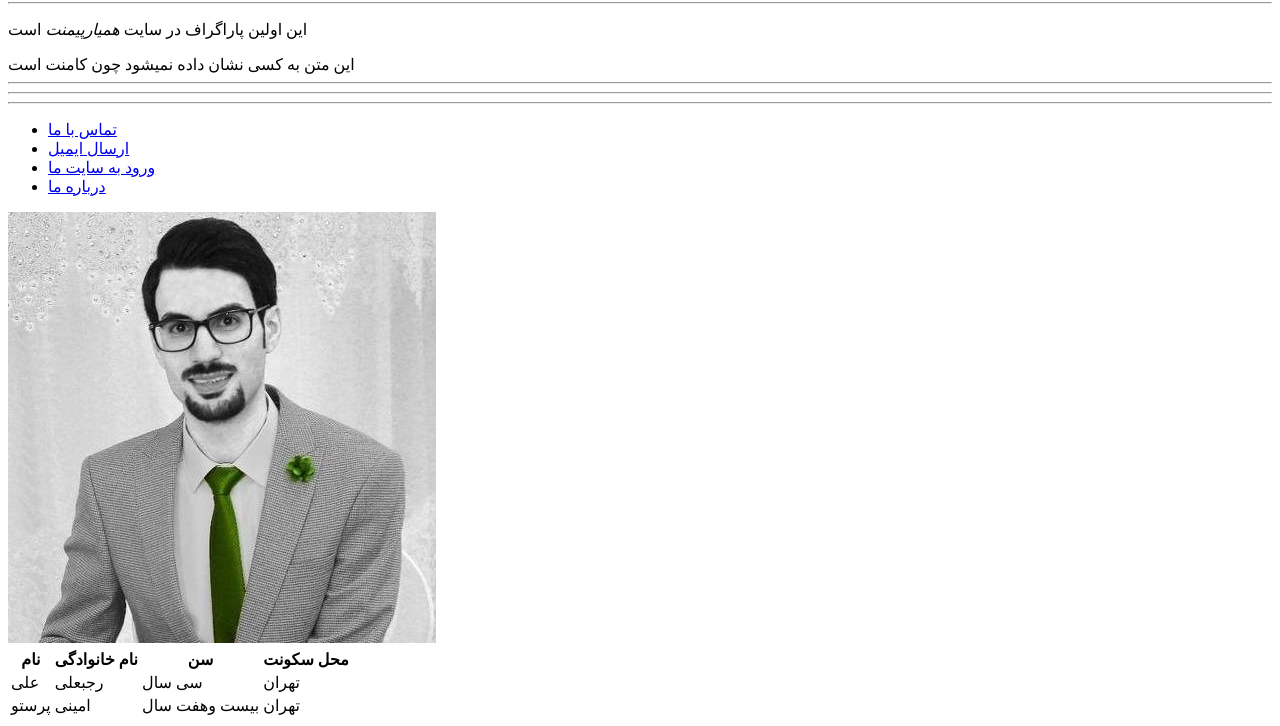
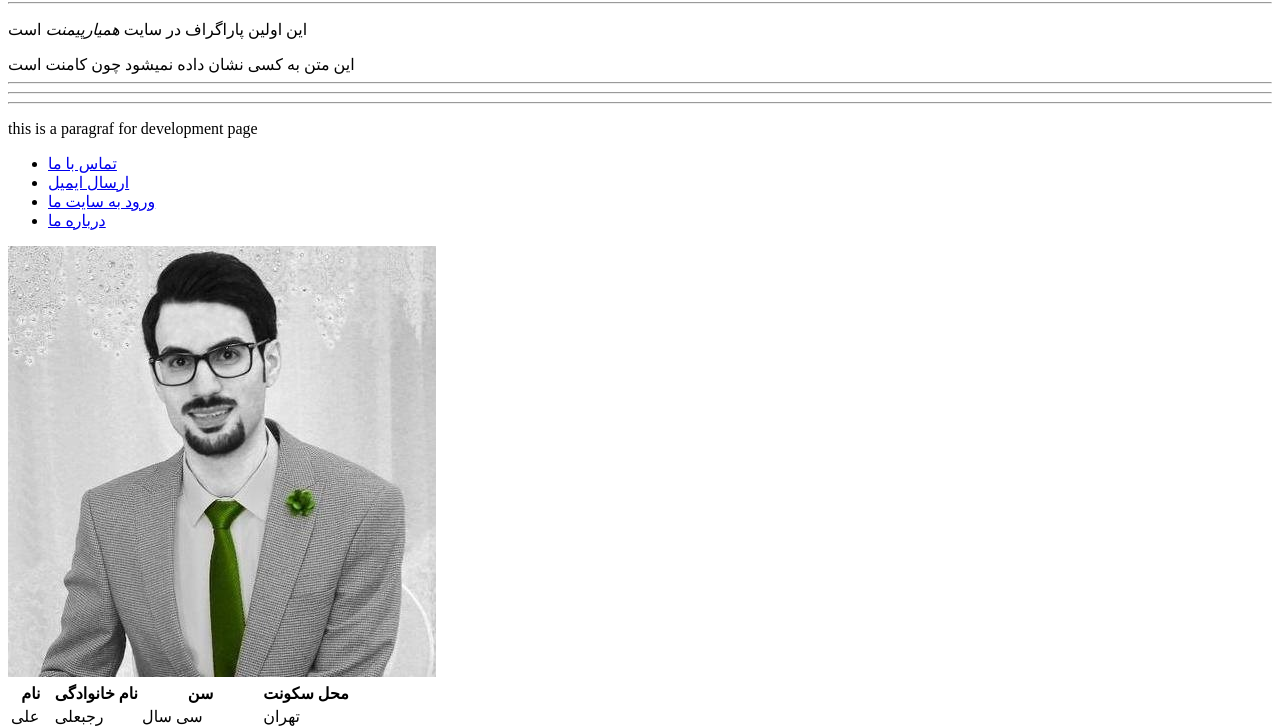
Before and after one commit to addmin110/Project, a plain HTML site: page index.html in a window 1280 px wide. Shown: the part 79-805 px from the top of the page. Drawn offline with Linux system fonts and the light colour scheme.

Commit message:
add a paragraph for develop in main page

```diff
--- a/index.html
+++ b/index.html
@@ -11,6 +11,9 @@
     <p>این اولین پاراگراف در سایت <em>همیارپیمنت</em> است</p>
     این متن به کسی نشان داده نمیشود چون کامنت است
     <hr><hr><hr>
+
+<p>this is a paragraf for development page</p>
+
 
     <ul>
         <li><a href="tel:+989127987964">تماس با ما</a></li>
```
